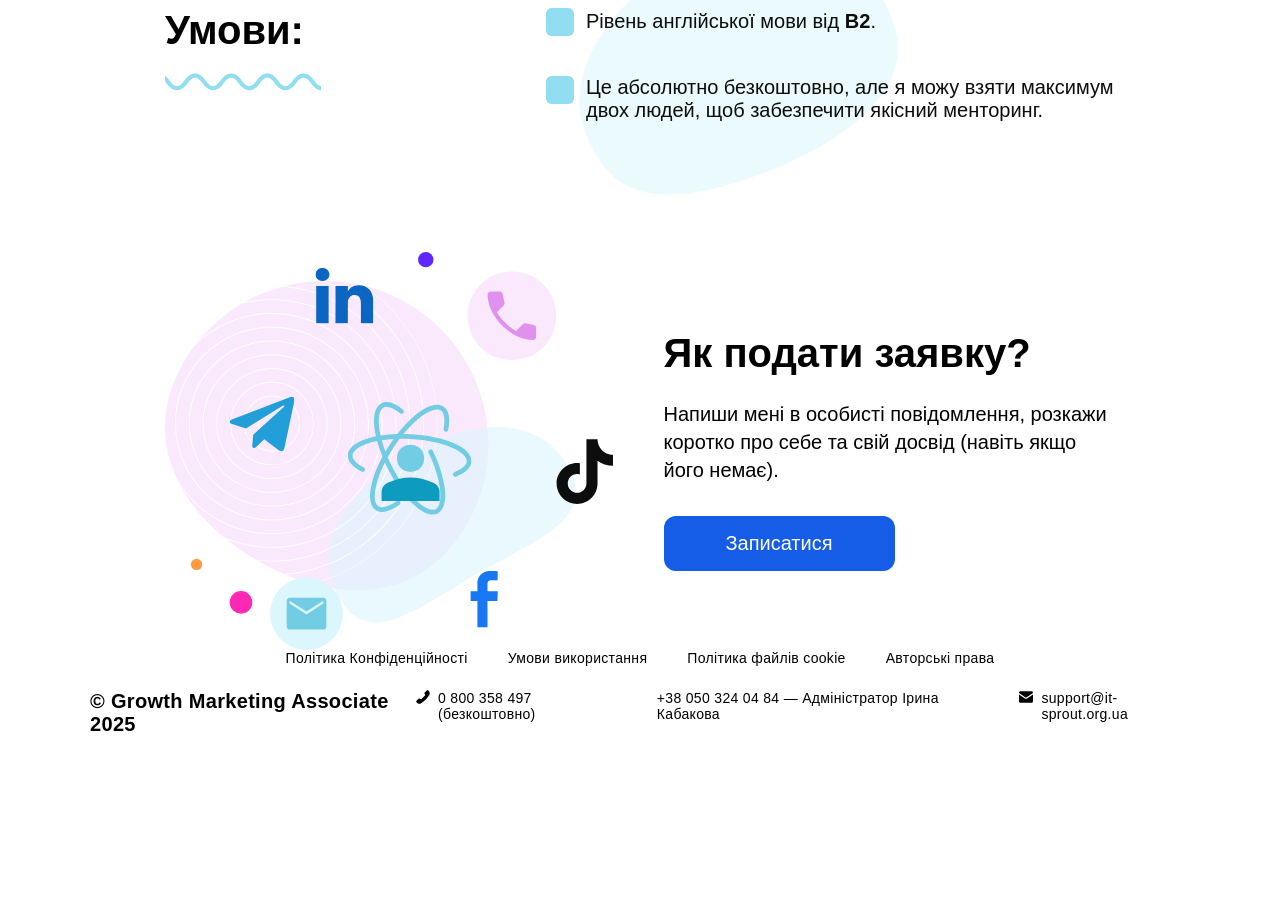
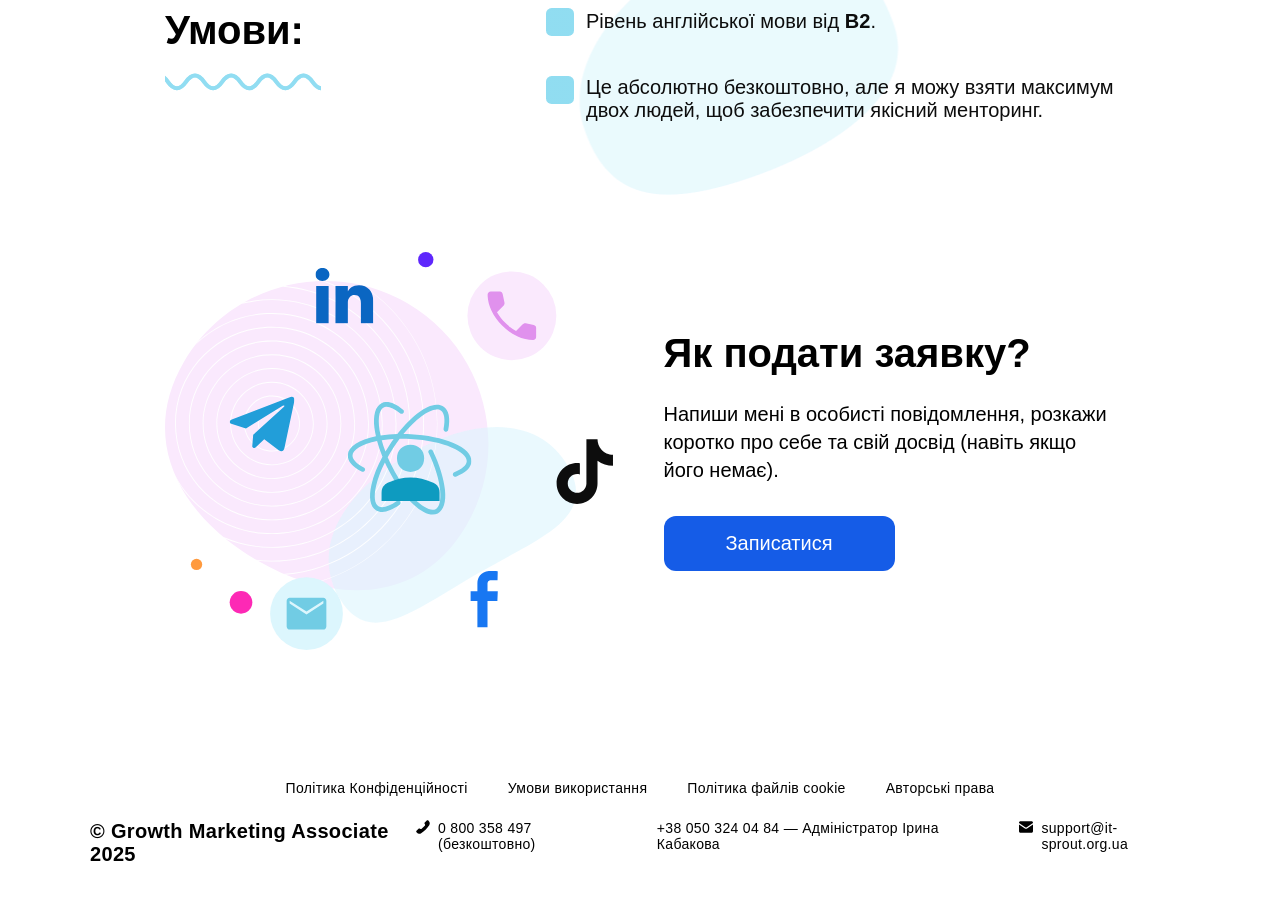
Before and after one commit to Maksymus333333/Growth-Marketing-V2, a React (Create React App) app: page / in a window 1280 px wide. Shown: the part 3260-4160 px from the top of the page. Before the commit the page ends 4036 px from the top, so only its background shows below. Built offline with nearby package versions, Linux system fonts and the light colour scheme.

Commit message:
fixed padding

```diff
--- a/src/modules/AboutСourse/ApplySection/styles/styles.css
+++ b/src/modules/AboutСourse/ApplySection/styles/styles.css
@@ -5,6 +5,7 @@
   width: 100%;
   gap: 167px;
   padding-top: 130px;
+  padding-bottom: 130px;
 }
 
 .apply-section-photo {
```
